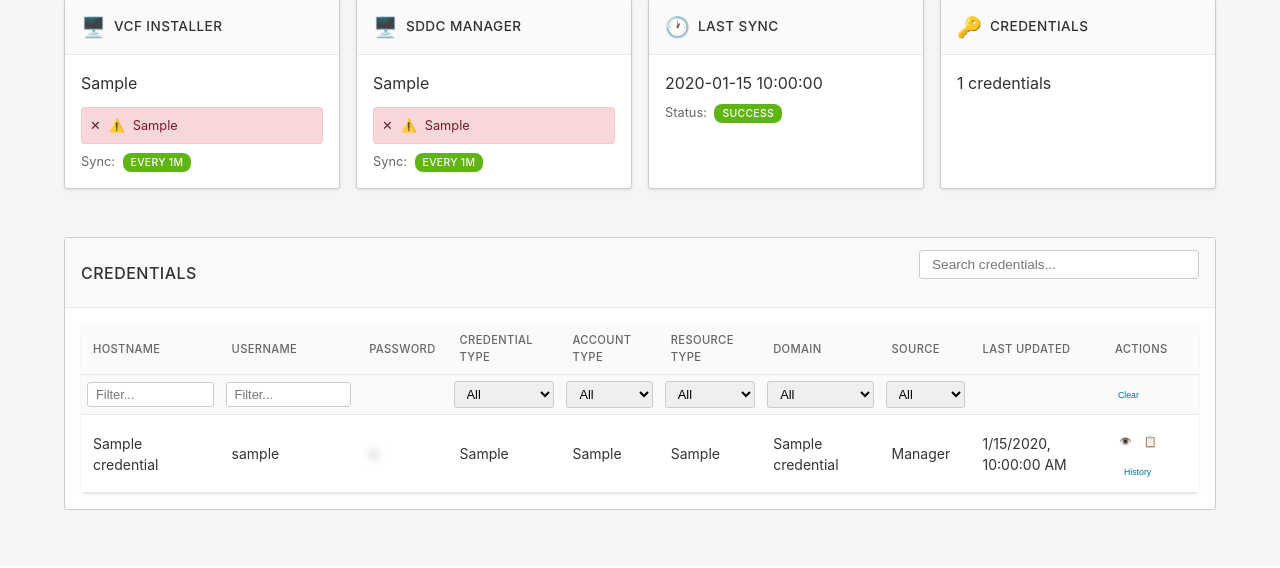
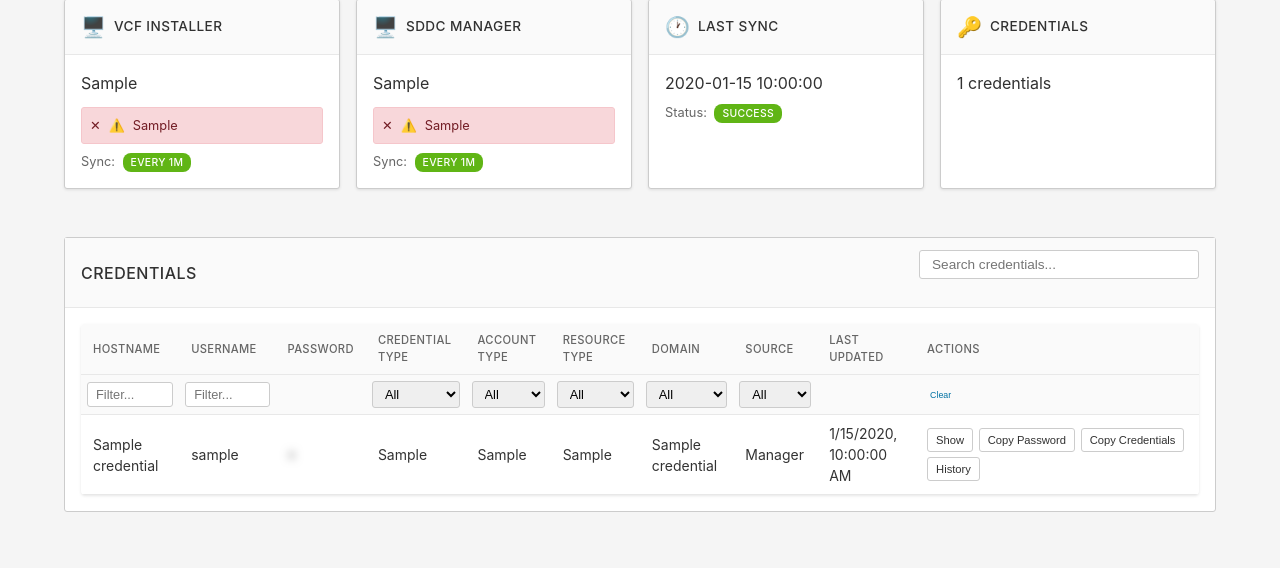
Before and after one commit to cleeistaken/vcf-credential-manager, a Flask app: page /environment/1 in a window 1280 px wide. Shown: the part 247-815 px from the top of the page. Before the commit the page ends 757 px from the top, so only its background shows below. Run offline with Flask 3, Linux system fonts and the light colour scheme; a user stored in the database is signed in; tables that the repository leaves empty hold one stand-in row (values such as "Sample post").

Commit message:
Improvement to environment page https://github.com/cleeistaken/vcf-credential-manager/issues/4
- actions converted to buttons
- add button to copy credentials (s/u/p) in yaml format

```diff
--- a/templates/environment.html
+++ b/templates/environment.html
@@ -234,7 +234,7 @@
 
 <!-- Copy Notification -->
 <div id="copy-notification" class="alert alert-success notification-toast">
-    <span class="alert-icon">✓</span> Copied to clipboard!
+    <span class="alert-icon">✓</span> <span class="notification-text">Copied to clipboard!</span>
 </div>
 
 <!-- Password History Modal -->
@@ -255,9 +255,13 @@
                     <div class="info-row">
                         <span class="info-label">Current Password:</span>
                         <span id="history-current-password" class="password-hidden"></span>
-                        <button class="btn btn-link btn-icon-only" onclick="toggleHistoryPassword('history-current-password')" title="Show/Hide">👁️</button>
                     </div>
                     <div class="info-row"><span class="info-label">Last Updated:</span> <span id="history-last-updated"></span></div>
+                    <div class="info-row history-actions">
+                        <button class="btn btn-action" id="history-current-toggle" onclick="toggleHistoryPassword('history-current-password', this)">Show</button>
+                        <button class="btn btn-action" id="history-copy-password" onclick="copyCurrentHistoryPassword()">Copy Password</button>
+                        <button class="btn btn-action" id="history-copy-credentials" onclick="copyCurrentHistoryCredentials()">Copy Credentials</button>
+                    </div>
                 </div>
 
                 <h4>Previous Passwords</h4>
@@ -360,6 +364,48 @@
         background: transparent;
     }
 
+    /* Action Button - Small text button for table actions */
+    .btn-action {
+        display: inline-flex;
+        align-items: center;
+        justify-content: center;
+        padding: 0.25rem 0.5rem;
+        height: auto;
+        min-height: 24px;
+        font-size: 0.7rem;
+        font-weight: 500;
+        text-transform: none;
+        letter-spacing: normal;
+        border-radius: 3px;
+        border: 1px solid #ccc;
+        background-color: #fff;
+        color: #313131;
+        cursor: pointer;
+        transition: all 0.15s ease;
+        white-space: nowrap;
+    }
+
+    .btn-action:hover {
+        background-color: #f0f6f8;
+        border-color: #0072a3;
+        color: #0072a3;
+    }
+
+    .btn-action:active {
+        background-color: #e0eef3;
+    }
+
+    /* Action buttons container */
+    .action-buttons {
+        display: flex;
+        flex-wrap: wrap;
+        gap: 0.35rem;
+    }
+
+    .actions-cell {
+        min-width: 280px;
+    }
+
     /* Primary Button - Clarity Blue */
     .btn-primary {
         background-color: #0072a3;
@@ -1040,6 +1086,16 @@
         color: #666;
         margin-right: 0.5rem;
     }
+
+    .history-actions {
+        margin-top: 1rem;
+        padding-top: 0.75rem;
+        border-top: 1px solid #e0e0e0;
+    }
+
+    .history-actions .btn-action {
+        margin-right: 0.35rem;
+    }
 </style>
 {% endblock %}
 
@@ -1088,6 +1144,9 @@
             const tr = document.createElement('tr');
             const sourceLabel = cred.source === 'VCF_INSTALLER' ? 'Installer' : 'Manager';
 
+            // Store credential data for copy credentials function
+            const credDataAttr = `data-hostname="${escapeHtml(cred.hostname || '')}" data-username="${escapeHtml(cred.username || '')}" data-password="${escapeHtml(cred.password || '')}"`;
+
             tr.innerHTML = `
                 <td>${escapeHtml(cred.hostname || '')}</td>
                 <td>${escapeHtml(cred.username || '')}</td>
@@ -1100,10 +1159,13 @@
                 <td>${escapeHtml(cred.domain_name || '')}</td>
                 <td>${sourceLabel}</td>
                 <td>${cred.last_updated ? new Date(cred.last_updated).toLocaleString() : ''}</td>
-                <td>
-                    <button class="btn btn-link btn-icon-only" onclick="togglePassword(${cred.id})" title="Show/Hide">👁️</button>
-                    <button class="btn btn-link btn-icon-only" onclick="copyPassword('${escapeHtml(cred.password)}')" title="Copy">📋</button>
-                    <button class="btn btn-link btn-sm" onclick="showHistory(${cred.id})">History</button>
+                <td class="actions-cell">
+                    <div class="action-buttons">
+                        <button class="btn btn-action" onclick="togglePassword(${cred.id}, this)">Show</button>
+                        <button class="btn btn-action" onclick="copyPassword('${escapeHtml(cred.password)}')">Copy Password</button>
+                        <button class="btn btn-action" onclick="copyCredentials('${escapeHtml(cred.hostname || '')}', '${escapeHtml(cred.username || '')}', '${escapeHtml(cred.password || '')}')">Copy Credentials</button>
+                        <button class="btn btn-action" onclick="showHistory(${cred.id})">History</button>
+                    </div>
                 </td>
             `;
             tbody.appendChild(tr);
@@ -1139,16 +1201,35 @@
         });
     }
 
-    function togglePassword(credId) {
-        document.getElementById(`pwd-${credId}`).classList.toggle('password-hidden');
+    function togglePassword(credId, button) {
+        const pwdElement = document.getElementById(`pwd-${credId}`);
+        pwdElement.classList.toggle('password-hidden');
+
+        // Update button text
+        if (button) {
+            const isHidden = pwdElement.classList.contains('password-hidden');
+            button.textContent = isHidden ? 'Show' : 'Hide';
+        }
     }
 
     function copyPassword(password) {
         navigator.clipboard.writeText(password).then(() => {
-            const notification = document.getElementById('copy-notification');
-            notification.style.display = 'flex';
-            setTimeout(() => notification.style.display = 'none', 2000);
+            showNotification('Password copied to clipboard');
         });
+    }
+
+    function copyCredentials(hostname, username, password) {
+        const yaml = `hostname: ${hostname}\nusername: ${username}\npassword: ${password}`;
+        navigator.clipboard.writeText(yaml).then(() => {
+            showNotification('Credentials copied to clipboard (YAML format)');
+        });
+    }
+
+    function showNotification(message) {
+        const notification = document.getElementById('copy-notification');
+        notification.querySelector('.notification-text').textContent = message;
+        notification.style.display = 'flex';
+        setTimeout(() => notification.style.display = 'none', 2000);
     }
 
     function applyFilters() {
@@ -1393,6 +1474,8 @@
     }
 
     // Password History Modal
+    let currentHistoryData = null;
+
     async function showHistory(credId) {
         const modal = document.getElementById('history-modal');
         const loading = document.getElementById('history-loading');
@@ -1402,11 +1485,16 @@
         loading.style.display = 'block';
         content.style.display = 'none';
 
+        // Reset toggle button text
+        document.getElementById('history-current-toggle').textContent = 'Show';
+        document.getElementById('history-current-password').classList.add('password-hidden');
+
         try {
             const response = await fetch(`/api/credentials/${credId}/history`);
             if (!response.ok) throw new Error('Failed to load history');
 
             const data = await response.json();
+            currentHistoryData = data.credential;
 
             document.getElementById('history-hostname').textContent = data.credential.hostname;
             document.getElementById('history-username').textContent = data.credential.username;
@@ -1420,15 +1508,22 @@
             if (data.history && data.history.length > 0) {
                 data.history.forEach((entry, index) => {
                     const tr = document.createElement('tr');
+                    const hostname = escapeHtml(data.credential.hostname || '');
+                    const username = escapeHtml(data.credential.username || '');
+                    const password = escapeHtml(entry.password || '');
+
                     tr.innerHTML = `
                         <td class="password-cell">
-                            <span class="password-hidden" id="hist-pwd-${index}">${escapeHtml(entry.password)}</span>
+                            <span class="password-hidden" id="hist-pwd-${index}">${password}</span>
                         </td>
                         <td>${entry.changed_at ? new Date(entry.changed_at).toLocaleString() : ''}</td>
                         <td>${entry.changed_by || 'SYSTEM'}</td>
-                        <td>
-                            <button class="btn btn-link btn-icon-only" onclick="toggleHistoryPassword('hist-pwd-${index}')" title="Show/Hide">👁️</button>
-                            <button class="btn btn-link btn-icon-only" onclick="copyPassword('${escapeHtml(entry.password)}')" title="Copy">📋</button>
+                        <td class="actions-cell">
+                            <div class="action-buttons">
+                                <button class="btn btn-action" onclick="toggleHistoryPassword('hist-pwd-${index}', this)">Show</button>
+                                <button class="btn btn-action" onclick="copyPassword('${password}')">Copy Password</button>
+                                <button class="btn btn-action" onclick="copyCredentials('${hostname}', '${username}', '${password}')">Copy Credentials</button>
+                            </div>
                         </td>
                     `;
                     tbody.appendChild(tr);
@@ -1448,10 +1543,34 @@
 
     function closeHistoryModal() {
         document.getElementById('history-modal').style.display = 'none';
-    }
-
-    function toggleHistoryPassword(elementId) {
-        document.getElementById(elementId).classList.toggle('password-hidden');
+        currentHistoryData = null;
+    }
+
+    function toggleHistoryPassword(elementId, button) {
+        const element = document.getElementById(elementId);
+        element.classList.toggle('password-hidden');
+
+        // Update button text
+        if (button) {
+            const isHidden = element.classList.contains('password-hidden');
+            button.textContent = isHidden ? 'Show' : 'Hide';
+        }
+    }
+
+    function copyCurrentHistoryPassword() {
+        if (currentHistoryData && currentHistoryData.current_password) {
+            copyPassword(currentHistoryData.current_password);
+        }
+    }
+
+    function copyCurrentHistoryCredentials() {
+        if (currentHistoryData) {
+            copyCredentials(
+                currentHistoryData.hostname || '',
+                currentHistoryData.username || '',
+                currentHistoryData.current_password || ''
+            );
+        }
     }
 
     document.addEventListener('keydown', function(event) {
```
